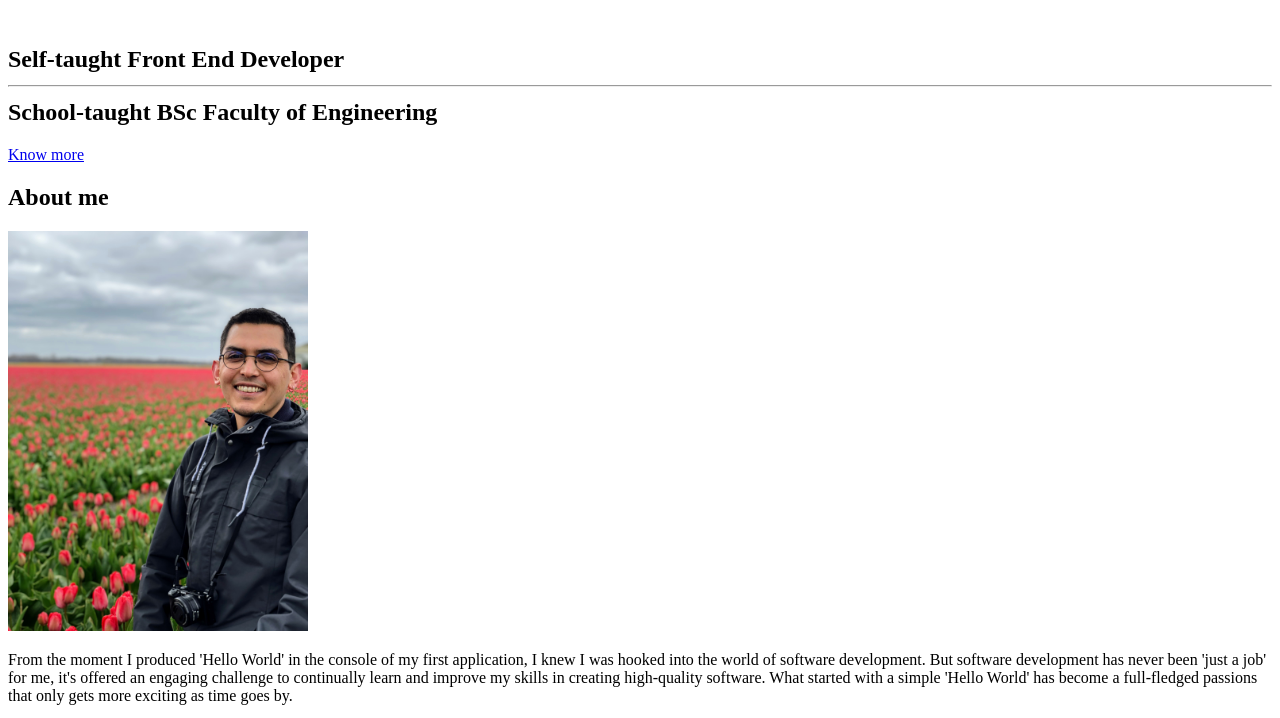
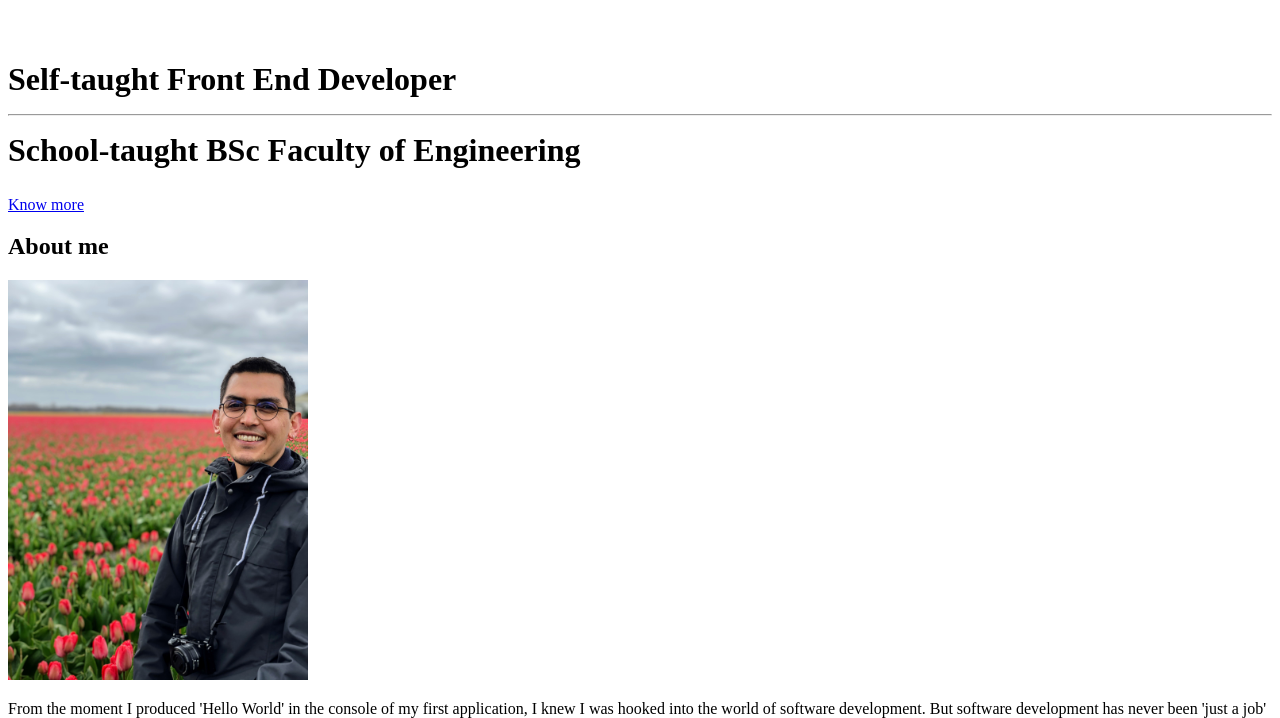
Before and after one commit to Pirci/simplefolio, a website: page src/template.html in a window 1280 px wide. Shown: the part 61-779 px from the top of the page. Drawn offline with nearby package versions, Linux system fonts and the light colour scheme.

```diff
--- a/src/template.html
+++ b/src/template.html
@@ -34,7 +34,7 @@
         <h1 class="hero-title" class="load-hidden">
           Hi, my name is <span class="text-color-main">Emre Pirci</span>
         </h1>
-        <h2 class="hero-title" class="load-hidden">
+        <h2 style="font-size: 2rem" class="hero-title" class="load-hidden">
           <br />
           Self-taught Front End Developer
           <br />
```
